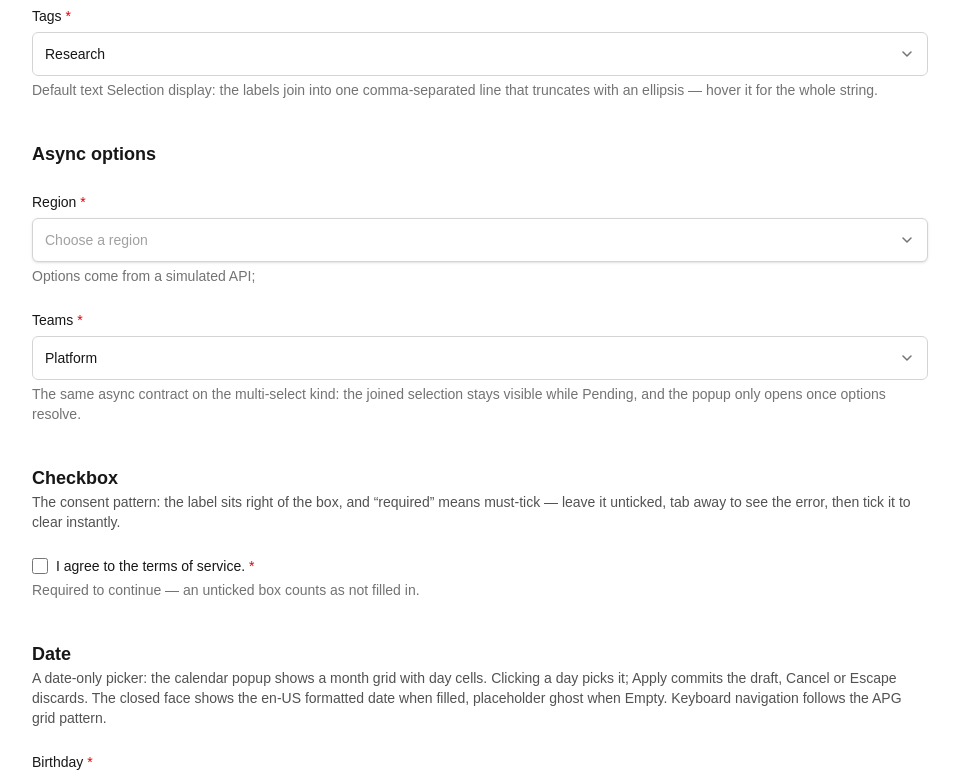
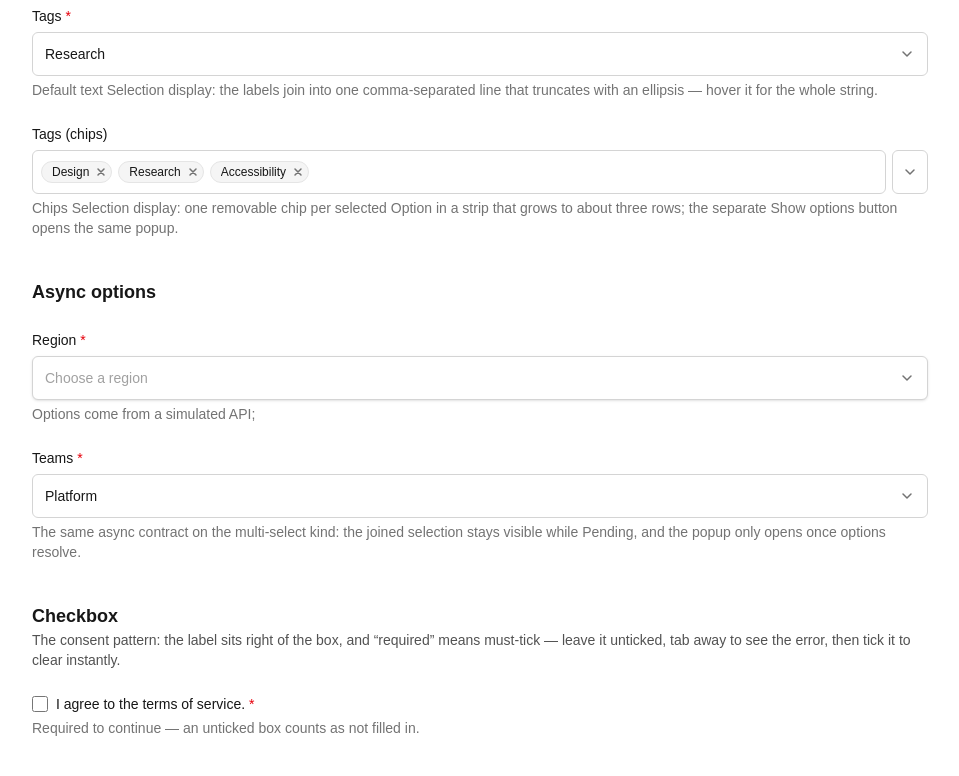
Before and after one commit to ShimaVaghei/nextjs-toolkit, a Next.js app: page /field in a window 1280 px wide. Shown: the part 1920-2696 px from the top of the page, without its empty margins (288-1247 px from the left). Built offline with nearby package versions, Linux system fonts and the light colour scheme.

Commit message:
docs(field-demo): add a chips Selection display multi-select example beside the text one

```diff
--- a/app/field/page.tsx
+++ b/app/field/page.tsx
@@ -96,6 +96,21 @@ const tagsConfig: FieldMultiSelectConfig<string> = {
   hint: "Default text Selection display: the labels join into one comma-separated line that truncates with an ellipsis — hover it for the whole string.",
   initialValue: ["research"],
   validator: { required: { value: true, message: "Pick at least one tag." } },
+  options: [
+    { label: "Design", value: "design" },
+    { label: "Research", value: "research" },
+    { label: "Engineering", value: "engineering" },
+    { label: "Documentation", value: "docs" },
+    { label: "Accessibility", value: "a11y" },
+  ],
+};
+
+const tagChipsConfig: FieldMultiSelectConfig<string> = {
+  label: "Tags (chips)",
+  placeholder: "Pick some tags",
+  hint: "Chips Selection display: one removable chip per selected Option in a strip that grows to about three rows; the separate Show options button opens the same popup.",
+  initialValue: ["design", "research", "a11y"],
+  selectionDisplay: "chips",
   options: [
     { label: "Design", value: "design" },
     { label: "Research", value: "research" },
@@ -401,6 +416,7 @@ export default function FieldDemoPage() {
           </p>
         </div>
         <MultiSelectField config={tagsConfig} />
+        <MultiSelectField config={tagChipsConfig} />
       </section>
 
       <section className="space-y-6">
```
